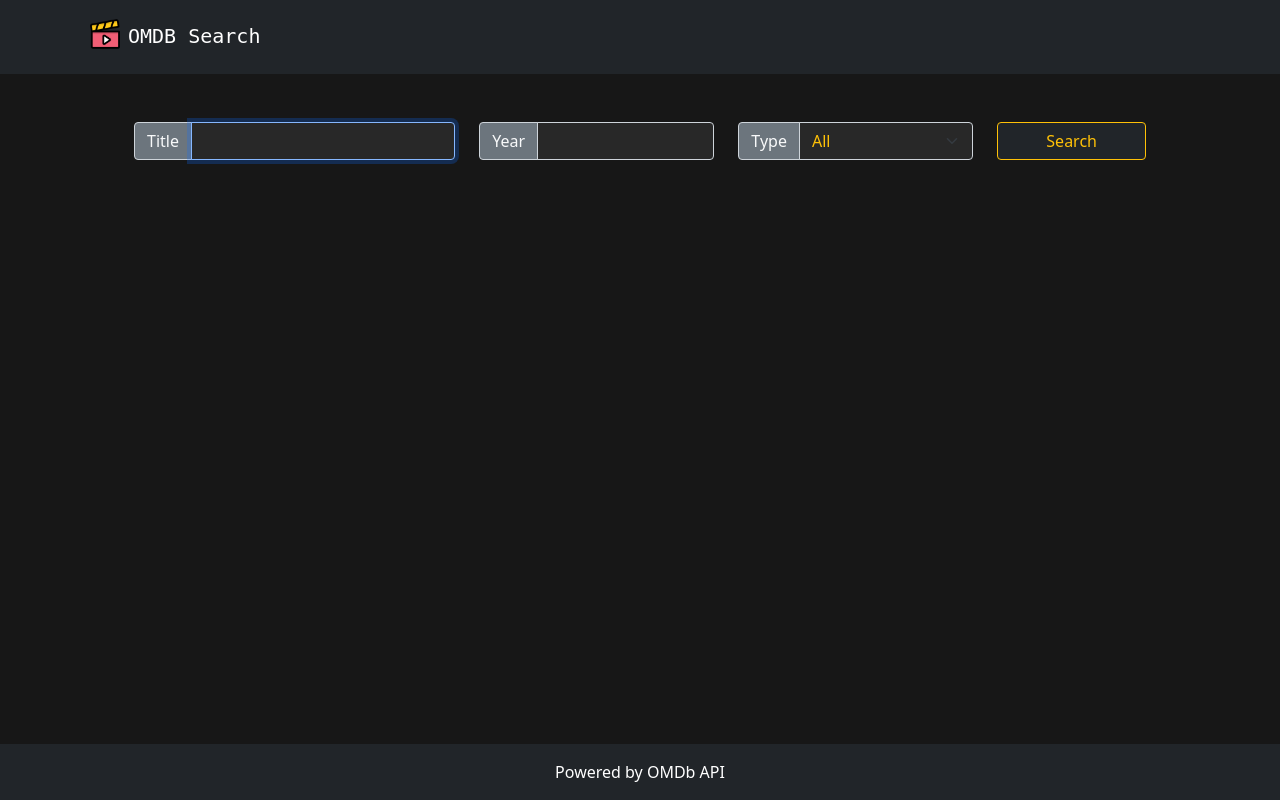
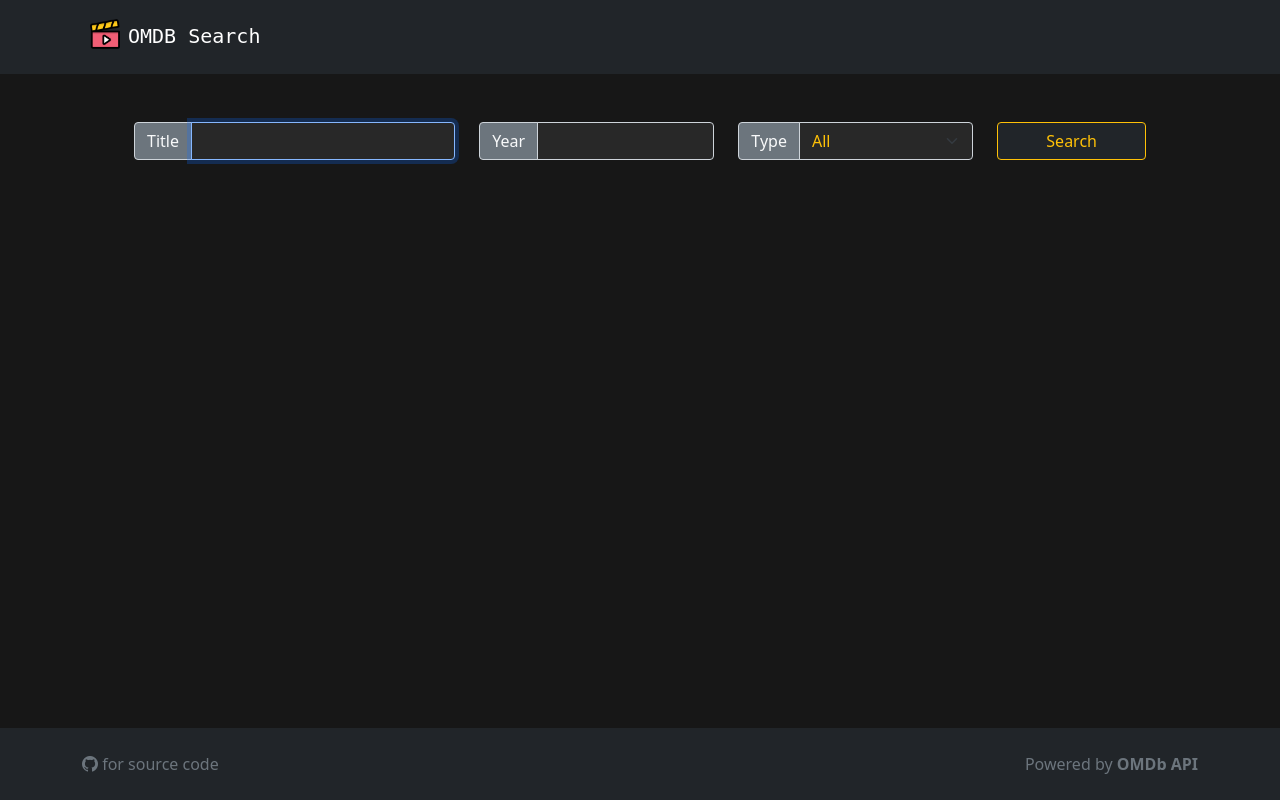
Before and after one commit to zbhavyai/movie-search-omdb, a React (Create React App) app: page / in a window 1280 px wide. Built offline with nearby package versions, Linux system fonts and the light colour scheme.

Commit message:
updating footer

```diff
--- a/package.json
+++ b/package.json
@@ -8,6 +8,7 @@
     "@testing-library/user-event": "^14.2.0",
     "axios": "^0.27.2",
     "bootstrap": "^5.1.3",
+    "bootstrap-icons": "^1.8.3",
     "react": "^18.1.0",
     "react-dom": "^18.1.0",
     "react-router-dom": "^6.3.0",
--- a/src/CustomColors.css
+++ b/src/CustomColors.css
@@ -54,6 +54,10 @@ input[type='number'] {
   text-decoration: none;
 }
 
+.footer-links:hover {
+  color: #cccccc !important;
+}
+
 .info-overlay-wrapper:hover img {
   opacity: 0.1;
 }
@@ -87,3 +91,11 @@ input[type='number'] {
   overflow: 'hidden';
   text-align: 'center';
 }
+
+.float-right {
+  float: right;
+}
+
+.float-left {
+  float: left;
+}
--- a/src/Footer.js
+++ b/src/Footer.js
@@ -2,11 +2,18 @@ import React from 'react';
 
 const Footer = () => {
   return (
-    <footer className='navbar-expand-lg fixed-bottom navbar-expand-lg bg-dark p-2'>
-      <div className='container py-2 text-center'>
-        <a className='text-white footer-links' href='https://www.omdbapi.com/' target='_blank' rel='noreferrer'>
-          Powered by OMDb API
-        </a>
+    <footer className='navbar-expand-lg fixed-bottom navbar-expand-lg bg-dark p-4'>
+      <div className='container'>
+        <div className='float-left'>
+          <a className='text-muted footer-links' href='https://github.com/zbhavyai/movie-search-omdb' target='_blank' rel='noreferrer'>
+            <i className='bi bi-github'></i> for source code
+          </a>
+        </div>
+        <div className='float-right'>
+          <a className='text-muted footer-links' href='https://www.omdbapi.com/' target='_blank' rel='noreferrer'>
+            Powered by <strong>OMDb API</strong>
+          </a>
+        </div>
       </div>
     </footer>
   );
--- a/src/index.js
+++ b/src/index.js
@@ -1,3 +1,4 @@
+import 'bootstrap-icons/font/bootstrap-icons.css';
 import 'bootstrap/dist/css/bootstrap.min.css';
 import React from 'react';
 import ReactDOM from 'react-dom/client';
```
Also changed, not shown: 1 other file (tests, documents, lock files or other folders).
